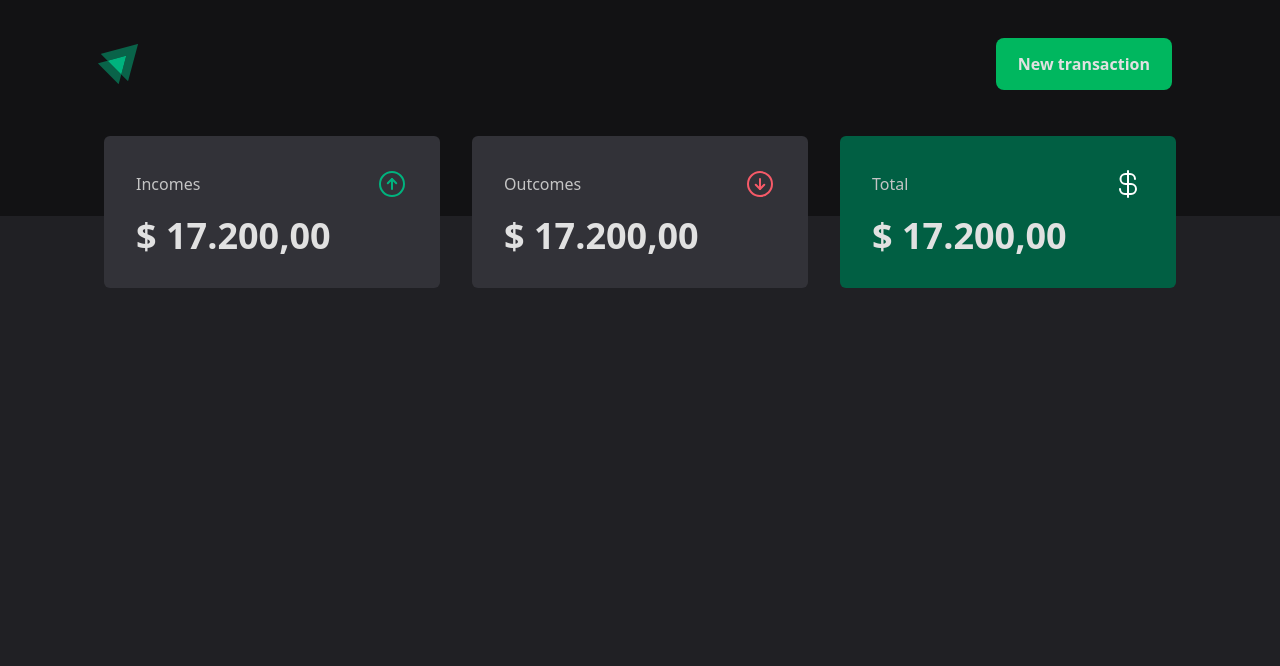
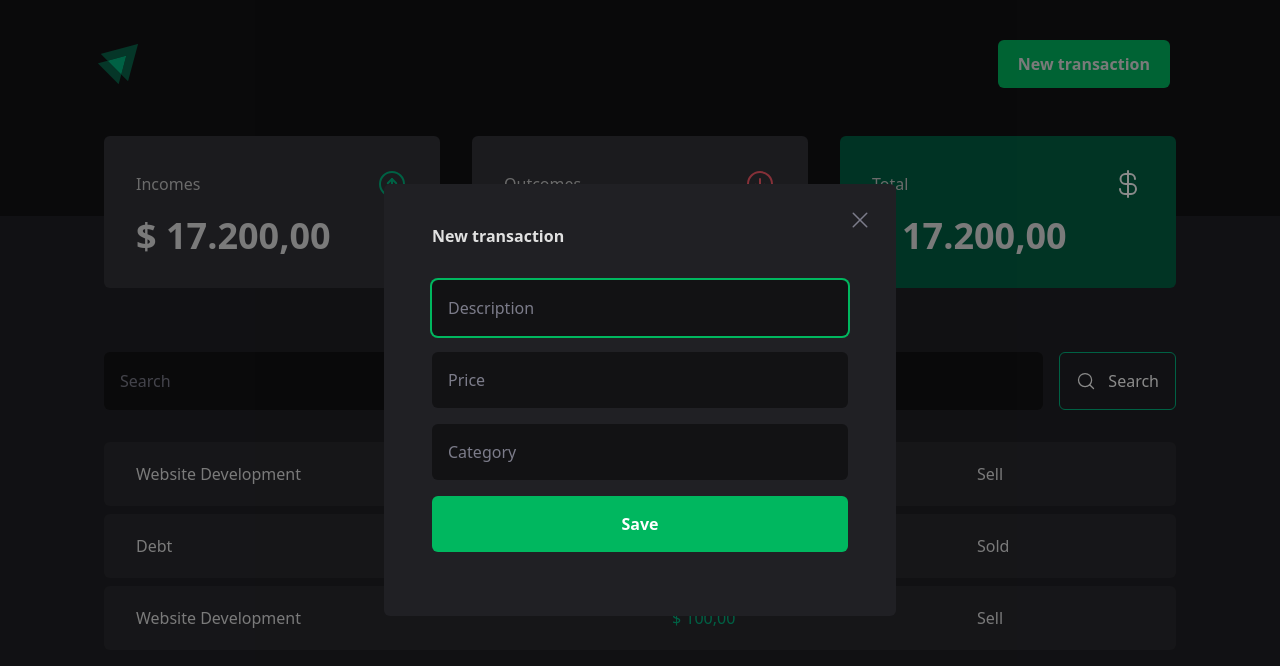
Before and after one commit to enoquetembe/dt-money, a React (Vite) app: page / in a window 1280 px wide. Both pictures are taken after a click on the button "New transaction". Shown: the top 666 px of the page. Built offline with nearby package versions, Linux system fonts and the light colour scheme.

Commit message:
feat: adding transaction table and modal

```diff
--- a/package.json
+++ b/package.json
@@ -10,6 +10,7 @@
     "preview": "vite preview"
   },
   "dependencies": {
+    "@radix-ui/react-dialog": "^1.0.4",
     "phosphor-react": "^1.4.1",
     "react": "^18.2.0",
     "react-dom": "^18.2.0"
--- a/src/components/Header.tsx
+++ b/src/components/Header.tsx
@@ -1,4 +1,6 @@
+import * as Dialog from '@radix-ui/react-dialog'
 import Logo from '../assets/logo.svg'
+import { NewTransactionModal } from './NewTransactionModal'
 
 export function Header() {
   return (
@@ -8,6 +10,8 @@ export function Header() {
         mx-auto my-0 px-6"
       >
         <img src={Logo} alt="" />
+        <Dialog.Root>
+          <Dialog.Trigger asChild>
             <button
               type="button"
               className="h-50px bg-green-500 font-bold py-3 px-5  rounded-md
@@ -15,6 +19,10 @@ export function Header() {
             >
               New transaction
             </button>
+          </Dialog.Trigger>
+
+          <NewTransactionModal />
+        </Dialog.Root>
       </div>
     </header>
   )
--- /dev/null
+++ b/src/components/NewTransactionModal.tsx
@@ -0,0 +1,58 @@
+import * as Dialog from '@radix-ui/react-dialog'
+import { X } from 'phosphor-react'
+
+export function NewTransactionModal() {
+  return (
+    <Dialog.Portal>
+      <Dialog.Overlay
+        className="fixed inset-0 w-screen h-screen
+      bg-[#00000075]"
+      />
+      <Dialog.Content
+        className="bg-gray-800 min-w-[32rem] fixed top-1/2
+        left-1/2 translation rounded-md py-10 px-12"
+      >
+        <Dialog.Title className="font-bold text-base">
+          New transaction
+        </Dialog.Title>
+        <form className="mt-8 flex flex-col gap-4">
+          <input
+            className="bg-gray-900 text-gray-300 p-4 placeholder:text-gray-500
+            rounded-md"
+            type="text"
+            placeholder="Description"
+            required
+          />
+          <input
+            className="bg-gray-900 text-gray-300 p-4 placeholder:text-gray-500
+            rounded-md"
+            type="text"
+            placeholder="Price"
+            required
+          />
+          <input
+            className="bg-gray-900 text-gray-300 p-4 placeholder:text-gray-500
+            rounded-md"
+            type="text"
+            placeholder="Category"
+            required
+          />
+
+          <button
+            className="h-14 bg-green-500 font-bold text-white rounded-md
+            px-5 hover:bg-green-700 transition-colors duration-300"
+            type="submit"
+          >
+            Save
+          </button>
+        </form>
+        <Dialog.Close>
+          <X
+            size={24}
+            className="absolute border-none top-6 right-6 leading-[0] text-gray-500"
+          />
+        </Dialog.Close>
+      </Dialog.Content>
+    </Dialog.Portal>
+  )
+}
--- /dev/null
+++ b/src/components/PriceHighlight.tsx
@@ -0,0 +1,17 @@
+/* eslint-disable no-undef */
+interface PriceHighLightProps {
+  variant: 'income' | 'outcome'
+  children: React.ReactNode
+}
+
+export function PriceHighLight({ variant, children }: PriceHighLightProps) {
+  return (
+    <span
+      className={`${
+        variant === 'income' ? 'text-green-300   ' : 'text-red-300'
+      }`}
+    >
+      {children}
+    </span>
+  )
+}
--- /dev/null
+++ b/src/components/SearchForm.tsx
@@ -0,0 +1,24 @@
+import { MagnifyingGlass } from 'phosphor-react'
+
+export function SearchForm() {
+  return (
+    <form className="flex gap-4">
+      <input
+        type="text"
+        placeholder="Search"
+        className="flex-1 rounded-md bg-gray-900
+      text-gray-300 p-4 placeholder:text-gray-500"
+      />
+
+      <button
+        className="flex items-center gap-3 p-4 border border-green-300 rounded-md
+        hover:bg-green-500 hover:border-green-500 text-white transition-colors
+        duration-200
+        "
+      >
+        <MagnifyingGlass size={20} />
+        Search
+      </button>
+    </form>
+  )
+}
--- /dev/null
+++ b/src/components/TableData.tsx
@@ -0,0 +1,16 @@
+/* eslint-disable no-undef */
+interface TableDataProps {
+  width?: string
+  children: React.ReactNode
+}
+
+export function TableData({ width, children }: TableDataProps) {
+  return (
+    <td
+      className="bg-gray-700 py-5 px-8 first:rounded-l-md last:rounded-r-md"
+      width={width}
+    >
+      {children}
+    </td>
+  )
+}
--- a/src/pages/Transactions.tsx
+++ b/src/pages/Transactions.tsx
@@ -1,11 +1,47 @@
 import { Header } from '../components/Header'
+import { PriceHighLight } from '../components/PriceHighlight'
+import { SearchForm } from '../components/SearchForm'
 import { Summary } from '../components/Summary'
+import { TableData } from '../components/TableData'
 
 export function Transactions() {
   return (
     <div>
       <Header />
       <Summary />
+      <section className="max-w-[1120px] w-full mx-auto my-16 px-6">
+        <SearchForm />
+        <table
+          className="w-full mt-6  border-separate border-spacing-x-0
+          border-spacing-y-2"
+        >
+          <tbody>
+            <tr>
+              <TableData width="50%">Website Development</TableData>
+              <TableData>
+                <PriceHighLight variant="income">$ 100,00</PriceHighLight>
+              </TableData>
+              <TableData>Sell</TableData>
+            </tr>
+
+            <tr>
+              <TableData width="50%">Debt</TableData>
+              <TableData>
+                <PriceHighLight variant="outcome">-$ 50,00</PriceHighLight>
+              </TableData>
+              <TableData>Sold</TableData>
+            </tr>
+
+            <tr>
+              <TableData width="50%">Website Development</TableData>
+              <TableData>
+                <PriceHighLight variant="income">$ 100,00</PriceHighLight>
+              </TableData>
+              <TableData>Sell</TableData>
+            </tr>
+          </tbody>
+        </table>
+      </section>
     </div>
   )
 }
--- a/src/styles/global.css
+++ b/src/styles/global.css
@@ -7,3 +7,7 @@
   outline: 0;
   box-shadow: 0 0 0 2px #00B75F;
  }
+
+ .translation {
+  transform: translate(-50%, -50%);
+ }
```
Also changed, not shown: 1 other file (tests, documents, lock files or other folders). Lines whose indentation alone changed are shown as unchanged.
